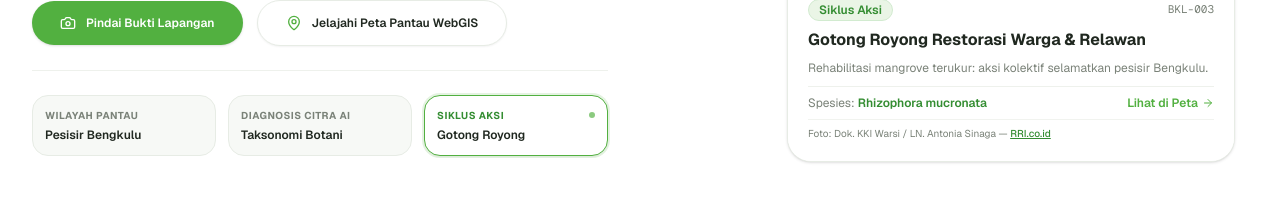
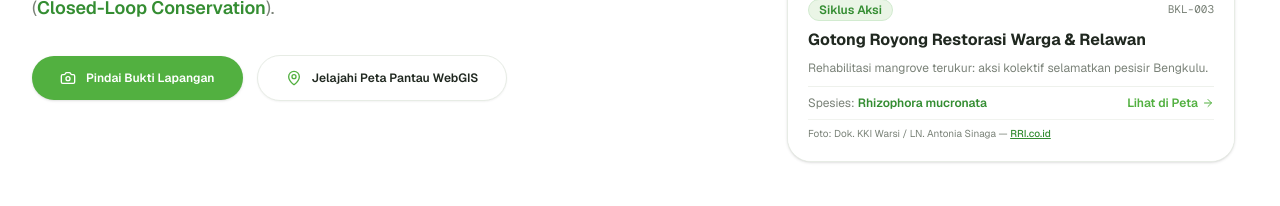
Before and after one commit to Sufyan-Tsaury/greenscope, a Next.js app: page / in a window 1280 px wide. Shown: the part 518-724 px from the top of the page. Built offline with nearby package versions, Linux system fonts and the light colour scheme; no server answers; the database is empty.

Commit message:
style(hero): remove 3-pill switcher below CTAs for cleaner open layout

```diff
--- a/src/app/page.tsx
+++ b/src/app/page.tsx
@@ -186,38 +186,6 @@ export default function HomePage() {
                   <MapPin className="w-4 h-4 text-[#52B040]" />
                   <span>Jelajahi Peta Pantau WebGIS</span>
                 </Link>
-              </div>
-
-              {/* Interactive Telemetry & Pillar Switcher (Sinkron dengan Slider Foto Kanan) */}
-              <div className="pt-6 grid grid-cols-3 gap-3 border-t border-[#EEF1EC] max-w-xl mx-auto lg:mx-0 text-left font-sans">
-                {HERO_SLIDES.map((slide, sIdx) => {
-                  const isCurrent = currentHeroSlide === sIdx;
-                  return (
-                    <button
-                      key={slide.badge}
-                      type="button"
-                      onClick={() => setCurrentHeroSlide(sIdx)}
-                      className={`p-3 rounded-2xl border text-left transition-all duration-300 cursor-pointer ${
-                        isCurrent
-                          ? 'bg-white border-[#52B040] shadow-xs ring-2 ring-[#52B040]/15'
-                          : 'bg-[#F7F9F6] border-[#E7ECE5] hover:bg-white hover:border-[#d2ebd0]'
-                      }`}
-                      title={`Lihat slide: ${slide.badge}`}
-                    >
-                      <div className="flex items-center justify-between">
-                        <span className={`text-[10px] font-bold uppercase tracking-wider ${isCurrent ? 'text-[#348D32]' : 'text-[#7A8278]'}`}>
-                          {slide.badge}
-                        </span>
-                        {isCurrent && (
-                          <span className="w-1.5 h-1.5 rounded-full bg-[#52B040] animate-pulse"></span>
-                        )}
-                      </div>
-                      <div className="text-xs font-semibold text-[#202820] mt-1 line-clamp-1">
-                        {sIdx === 0 ? 'Pesisir Bengkulu' : sIdx === 1 ? 'Taksonomi Botani' : 'Gotong Royong'}
-                      </div>
-                    </button>
-                  );
-                })}
               </div>
 
             </div>
```
